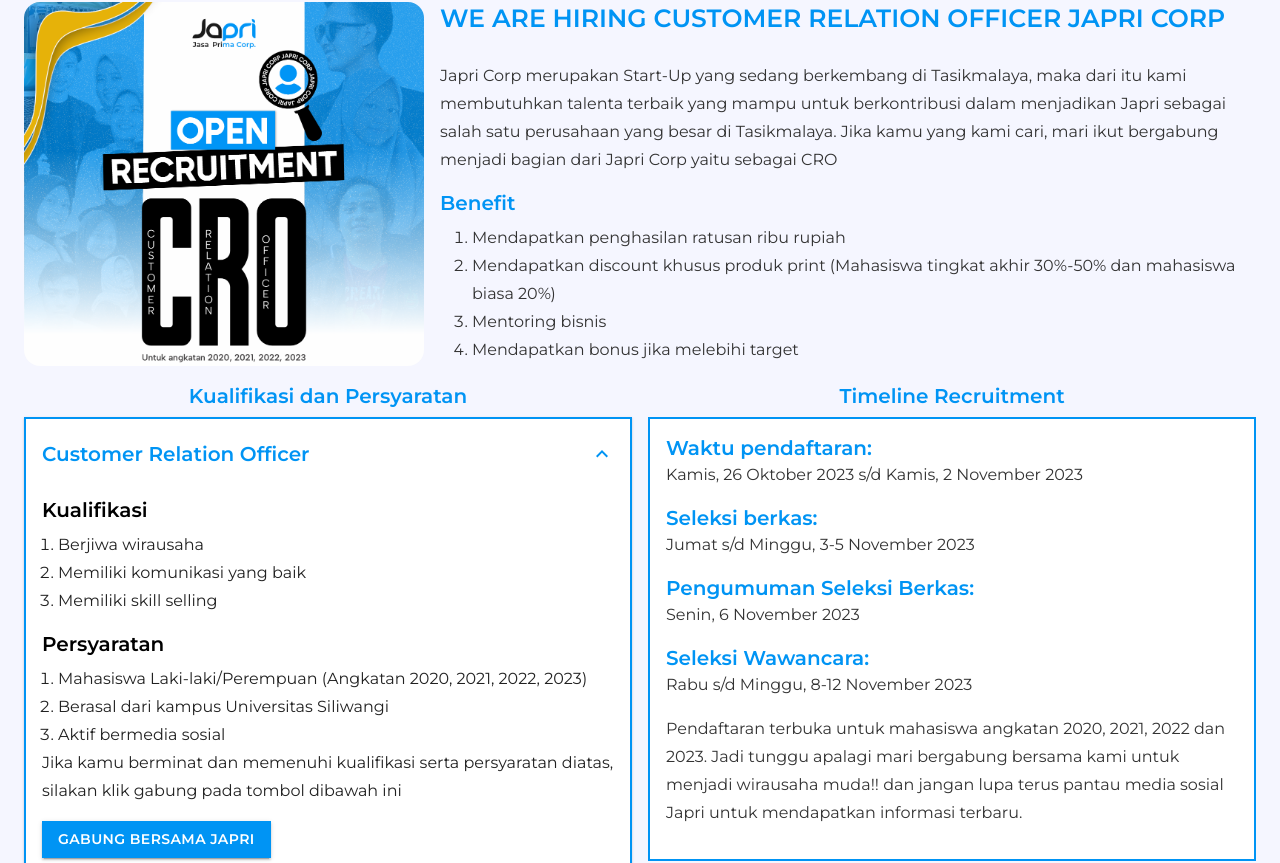
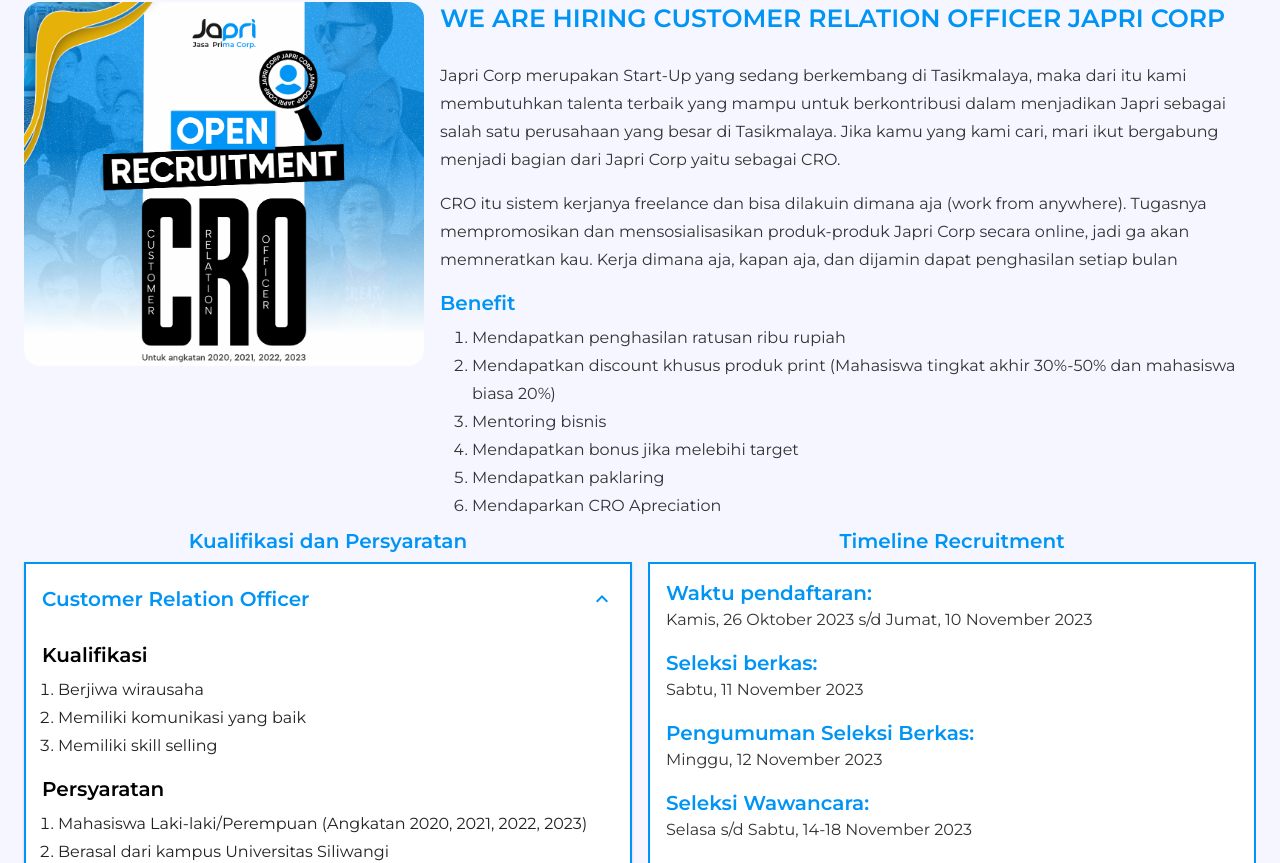
Before and after one commit to aridarsan/japri-corp, a React (Create React App) app: page /karir in a window 1280 px wide. Shown: the part 259-1122 px from the top of the page. Built offline with nearby package versions, Linux system fonts and the light colour scheme; what react-swipeable-views-utils would draw is missing.

Commit message:
timeline edit

```diff
--- a/src/Components/Cro.js
+++ b/src/Components/Cro.js
@@ -76,7 +76,13 @@
               Tasikmalaya, maka dari itu kami membutuhkan talenta terbaik yang
               mampu untuk berkontribusi dalam menjadikan Japri sebagai salah
               satu perusahaan yang besar di Tasikmalaya. Jika kamu yang kami
-              cari, mari ikut bergabung menjadi bagian dari Japri Corp yaitu sebagai CRO
+              cari, mari ikut bergabung menjadi bagian dari Japri Corp yaitu sebagai CRO.
+            </p>
+
+            <p>
+              CRO itu sistem kerjanya freelance dan bisa dilakuin dimana aja (work from anywhere). Tugasnya mempromosikan
+              dan mensosialisasikan produk-produk Japri Corp secara online, jadi ga akan memneratkan kau.
+              Kerja dimana aja, kapan aja, dan dijamin dapat penghasilan setiap bulan
             </p>
 
             <h5 style={{ marginBottom: "0.5rem" }}> Benefit</h5>
@@ -85,6 +91,8 @@
               <li>Mendapatkan discount khusus produk print (Mahasiswa tingkat akhir 30%-50% dan mahasiswa biasa 20%)</li>
               <li>Mentoring bisnis</li>
               <li>Mendapatkan bonus jika melebihi target</li>
+              <li>Mendapatkan paklaring</li>
+              <li>Mendaparkan CRO Apreciation</li>
             </ol>
 
           </Grid>
@@ -231,19 +239,19 @@
               }}
             >
               <h5>Waktu pendaftaran:</h5>
-              <p>Kamis, 26 Oktober 2023 s/d Kamis, 2 November 2023</p>
+              <p>Kamis, 26 Oktober 2023 s/d Jumat, 10 November 2023</p>
 
               <h5> Seleksi berkas:</h5>
-              <p>Jumat s/d Minggu, 3-5 November 2023</p>
+              <p>Sabtu, 11 November 2023</p>
 
               <h5> Pengumuman Seleksi Berkas:</h5>
-              <p>Senin,  6 November 2023</p>
+              <p>Minggu,  12 November 2023</p>
 
               <h5> Seleksi Wawancara:</h5>
-              <p>Rabu s/d Minggu, 8-12 November 2023</p>
+              <p>Selasa s/d Sabtu, 14-18 November 2023</p>
 
-              {/* <h5> Pengumuman Akhir:</h5>
-              <p>Kamis, 14 September 2023</p> */}
+              <h5> Pengumuman Lolos:</h5>
+              <p>Senin, 20 November 2023</p>
 
               <p>
               Pendaftaran terbuka untuk mahasiswa angkatan 2020, 2021, 2022 dan 2023. Jadi tunggu apalagi mari bergabung bersama kami untuk
```
